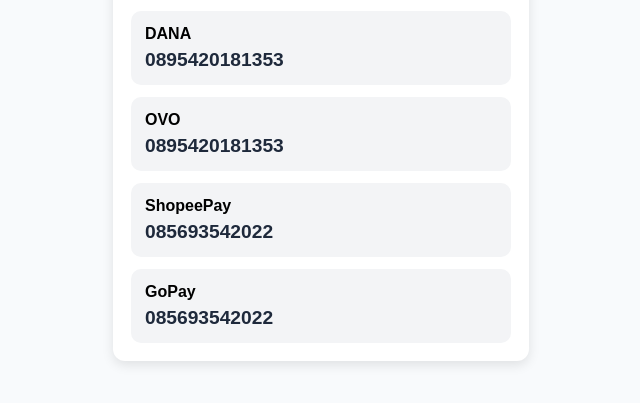
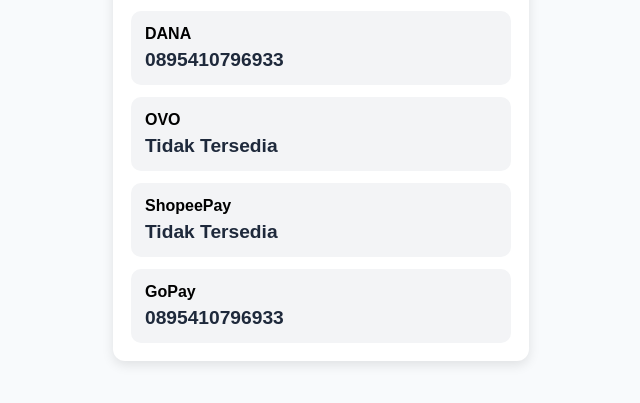
Before and after one commit to depaa81/aikomarket, a plain HTML site: page payment-info.html in a window 1280 px wide. Shown: the part 95-498 px from the top of the page, without its empty margins (319-959 px from the left). Drawn offline with Linux system fonts and the light colour scheme.

Commit message:
Update payment-info.html

```diff
--- a/payment-info.html
+++ b/payment-info.html
@@ -53,25 +53,25 @@
     <!-- DANA -->
     <div class="wallet">
       <div class="title">DANA</div>
-      <div class="number">0895420181353</div>
+      <div class="number">0895410796933</div>
     </div>
 
     <!-- OVO -->
     <div class="wallet">
       <div class="title">OVO</div>
-      <div class="number">0895420181353</div>
+      <div class="number">Tidak Tersedia</div>
     </div>
 
     <!-- ShopeePay -->
     <div class="wallet">
       <div class="title">ShopeePay</div>
-      <div class="number">085693542022</div>
+      <div class="number">Tidak Tersedia</div>
     </div>
 
     <!-- GoPay -->
     <div class="wallet">
       <div class="title">GoPay</div>
-      <div class="number">085693542022</div>
+      <div class="number">0895410796933</div>
     </div>
 
   </div>
```
